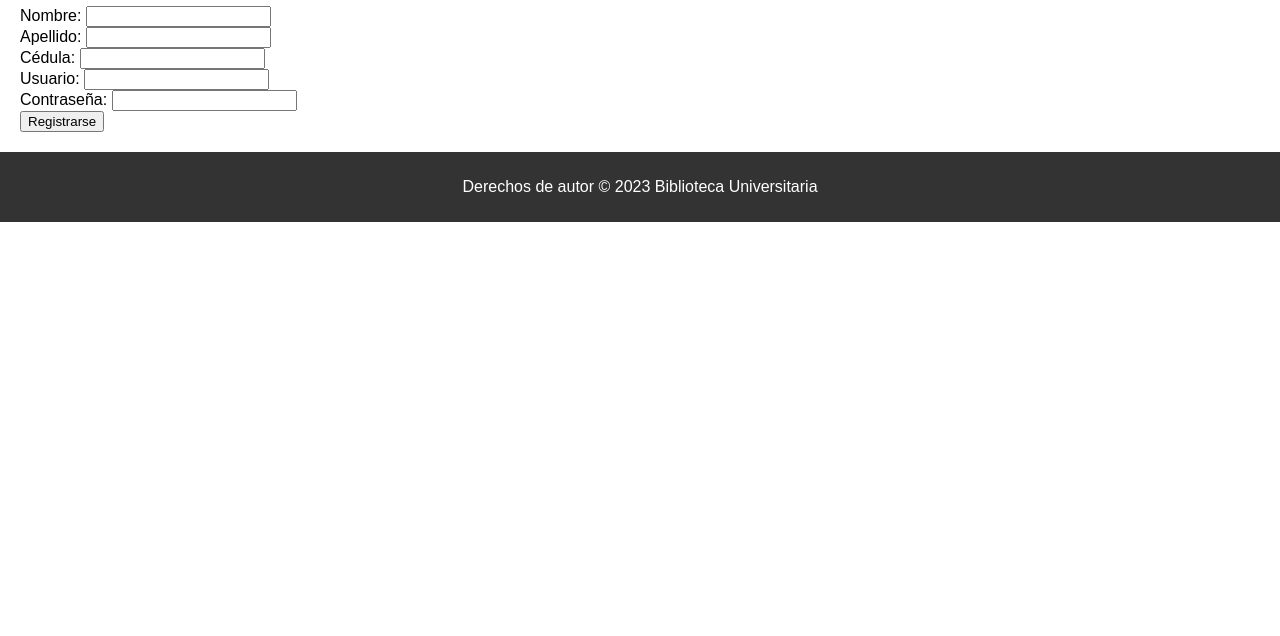
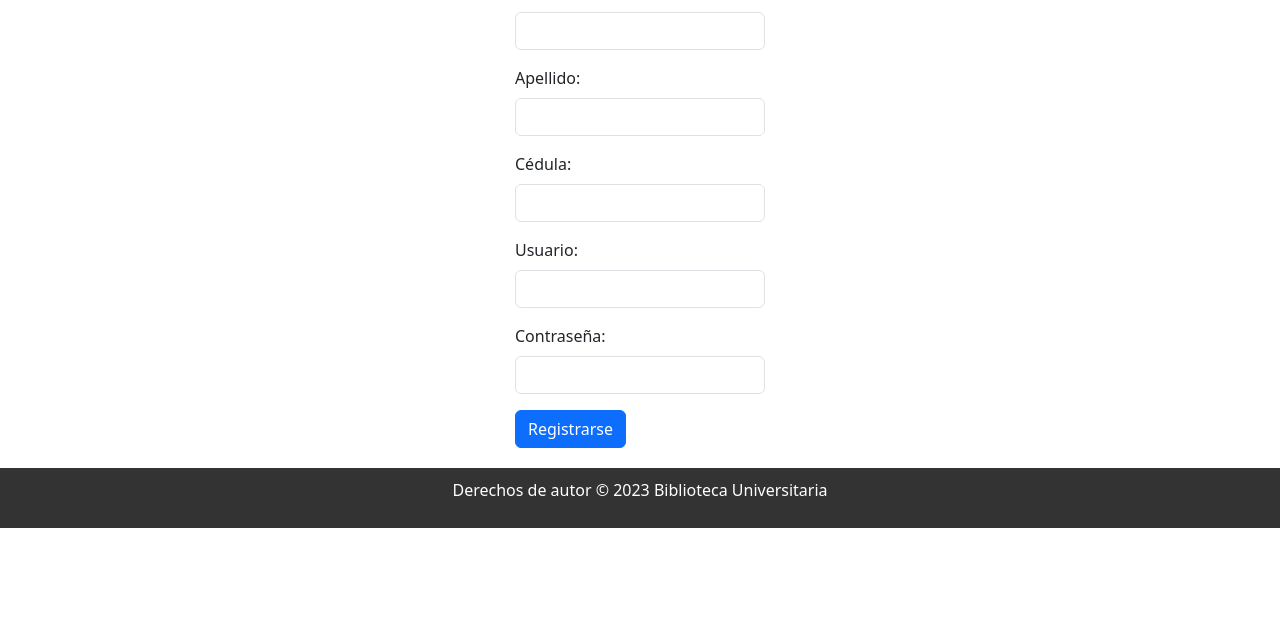
Before and after one commit to Amnisty/Pagina-biblioteca, a plain HTML site: page registro.html in a window 1280 px wide. Shown: the part 164-800 px from the top of the page. Drawn offline with nearby package versions, Linux system fonts and the light colour scheme.

Commit message:
third commit

```diff
--- a/registro.html
+++ b/registro.html
@@ -4,6 +4,8 @@
     <meta charset="UTF-8">
     <meta name="viewport" content="width=device-width, initial-scale=1.0">
     <link rel="stylesheet" href="styles.css">
+    <link href="https://cdn.jsdelivr.net/npm/bootstrap@5.3.2/dist/css/bootstrap.min.css" rel="stylesheet" integrity="sha384-T3c6CoIi6uLrA9TneNEoa7RxnatzjcDSCmG1MXxSR1GAsXEV/Dwwykc2MPK8M2HN" crossorigin="anonymous">
+    <script src="https://cdn.jsdelivr.net/npm/bootstrap@5.3.2/dist/js/bootstrap.bundle.min.js" integrity="sha384-C6RzsynM9kWDrMNeT87bh95OGNyZPhcTNXj1NW7RuBCsyN/o0jlpcV8Qyq46cDfL" crossorigin="anonymous"></script>
     <title>Biblioteca Universitaria</title>
 </head>
 <body>
@@ -20,29 +22,31 @@
 
 
 <main>
-    <h1>Registro</h1>
-    <form id="registro-form">
-        <div>
-            <label for="nombre">Nombre:</label>
-            <input type="text" id="nombre" name="nombre" required>
+    <h1 style="text-align: center;" class="mx-auto">Registro</h1>
+    <form id="registro-form" style="max-width: 250px;" class="mx-auto">
+        <div class="mt-3">
+            <label for="nombre" class="form-label">Nombre:</label>
+            <input class="form-control" type="text" id="nombre" name="nombre" required>
         </div>
-        <div>
-            <label for="apellido">Apellido:</label>
-            <input type="text" id="apellido" name="apellido" required>
+        <div class="mt-3">
+            <label for="apellido" class="form-label">Apellido:</label>
+            <input class="form-control" type="text" id="apellido" name="apellido" required>
         </div>
-        <div>
-            <label for="cedula">Cédula:</label>
-            <input type="text" id="cedula" name="cedula" pattern="[0-9]+" required>
+        <div class="mt-3">
+            <label for="cedula" class="form-label">Cédula:</label>
+            <input class="form-control" type="text" id="cedula" name="cedula" pattern="[0-9]+" required>
         </div>
-        <div>
-            <label for="usuarie">Usuario:</label>
-            <input type="text" id="usuario" name="usuario" required>
+        <div class="mt-3">
+            <label for="usuarie" class="form-label">Usuario:</label>
+            <input class="form-control" type="text" id="usuario" name="usuario" required>
         </div>
-        <div>
-            <label for="contrasena">Contraseña:</label>
-            <input type="password" id="contrasena" name="contrasena" required>
+        <div class="mt-3">
+            <label for="contrasena" class="form-label">Contraseña:</label>
+            <input class="form-control" type="password" id="contrasena" name="contrasena" required>
         </div>
-        <button type="submit">Registrarse</button>
+        <div class="mt-3">
+        <button type="submit" class="btn btn-primary">Registrarse</button>
+        </div>
     </form>
 </main>
 
```
Also changed, not shown: index.html (+3 -0 lines), login.html (+12 -8 lines), usuarios.html (+2 -0 lines).
